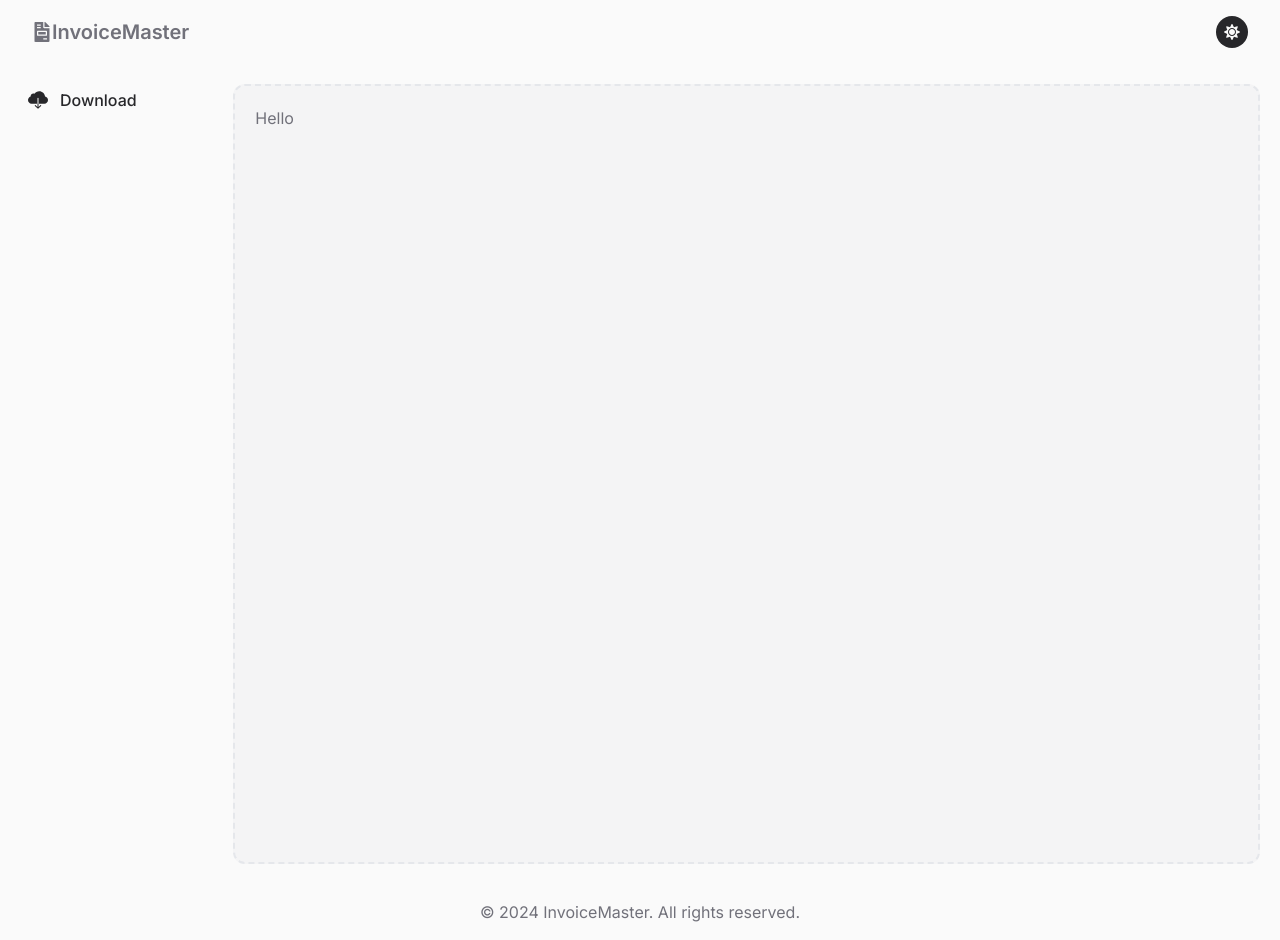
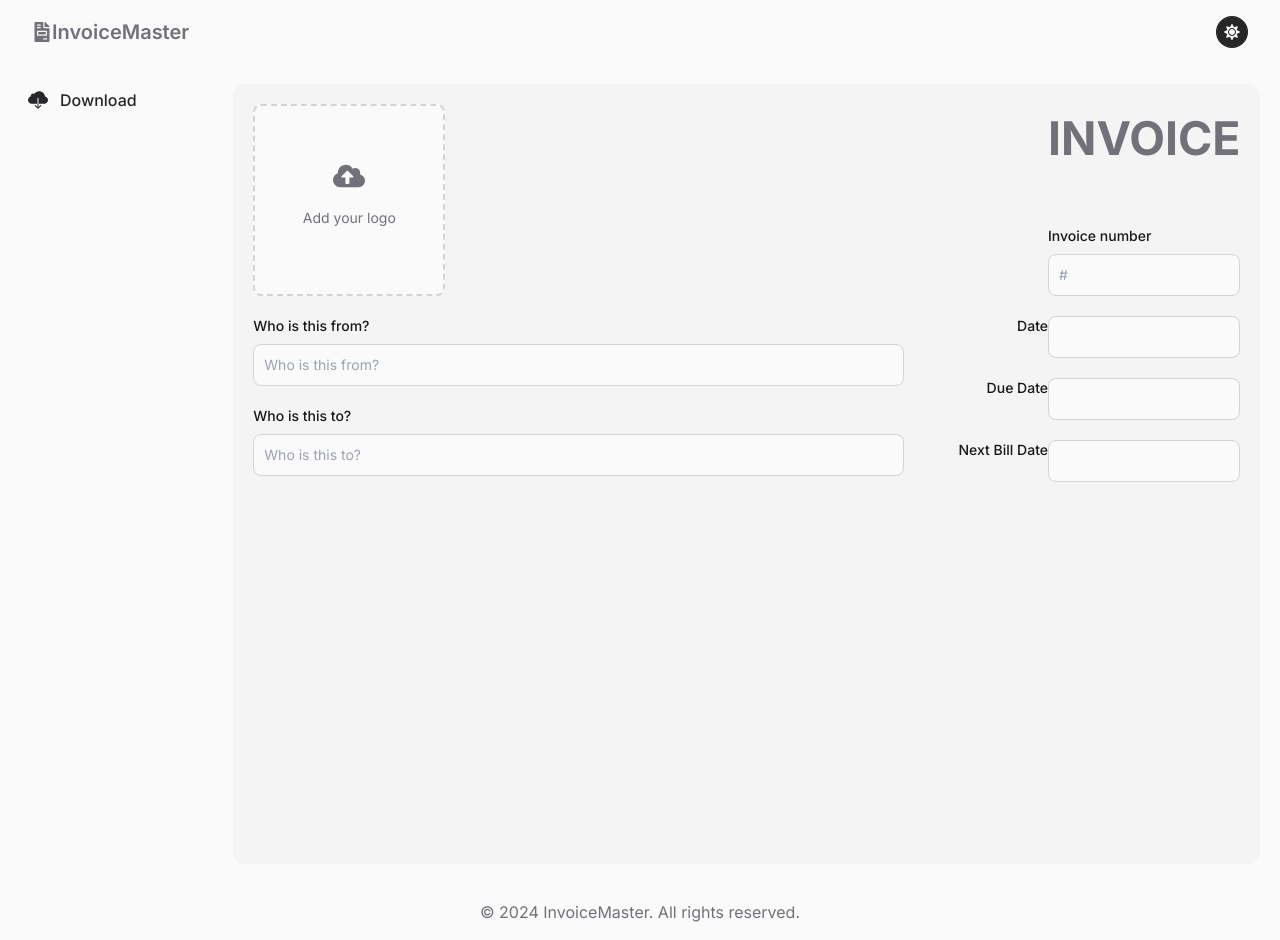
Before and after one commit to prasenjitpriyan/invoicemaster, a Next.js app: page / in a window 1280 px wide. Built offline with nearby package versions, Linux system fonts and the light colour scheme.

Commit message:
Input field and date picker added to hero section

```diff
--- a/app/page.tsx
+++ b/app/page.tsx
@@ -3,7 +3,7 @@ import React from "react";
 
 const Home: React.FC = () => {
   return (
-    <main>
+    <main className="overflow-x-hidden">
       <Hero />
     </main>
   );
--- /dev/null
+++ b/components/DatePicker.tsx
@@ -0,0 +1,22 @@
+"use client";
+
+import React, { useState } from "react";
+import DatePicker from "react-datepicker";
+import "react-datepicker/dist/react-datepicker.css";
+
+const DatePickerCoponents: React.FC = () => {
+  const [selectedDate, setSelectedDate] = useState<Date | null>(null);
+
+  return (
+    <div>
+      <DatePicker
+        className="bg-zinc-50 border border-zinc-300 text-zinc-900 text-sm rounded-lg focus:ring-zinc-500 focus:border-zinc-500 block p-2.5 dark:bg-zinc-700 dark:border-zinc-600 dark:placeholder-zinc-400 dark:text-zinc-50 dark:focus:ring-zinc-500 dark:focus:border-zinc-500 w-48"
+        selected={selectedDate}
+        onChange={(date: Date | null) => setSelectedDate(date)}
+        dateFormat="dd/MM/yyyy" // Customize date format
+      />
+    </div>
+  );
+};
+
+export default DatePickerCoponents;
--- a/components/Hero.tsx
+++ b/components/Hero.tsx
@@ -1,6 +1,9 @@
 import Link from "next/link";
 import React from "react";
 import { IoIosCloudDownload } from "react-icons/io";
+import { FaCloudUploadAlt } from "react-icons/fa";
+import TextInput from "./TextInput";
+import DatePickerCoponents from "./DatePicker";
 
 const Hero: React.FC = () => {
   return (
@@ -19,8 +22,79 @@ const Hero: React.FC = () => {
         </div>
       </aside>
       <aside className="min-h-[100svh] w-full">
-        <div className="m-5 bg-zinc-100 dark:bg-zinc-800 h-[calc(100svh_-_1.25rem)] rounded-xl p-5 border-2 border-dashed">
-          <h1>Hello</h1>
+        <div className="m-5 bg-zinc-100 dark:bg-zinc-800 h-[calc(100svh_-_1.25rem)] rounded-xl p-5">
+          <div className="flex-col md:flex-row">
+            {/* Para1 */}
+            <div className="flex justify-between">
+              <div className="flex">
+                <label
+                  htmlFor="dropzone-file"
+                  className="flex flex-col items-center justify-center h-48 w-48 border-2 border-zinc-300 border-dashed rounded-lg cursor-pointer bg-zinc-50 dark:hover:bg-zinc-800 dark:bg-zinc-700 hover:bg-zinc-100 dark:border-zinc-600 dark:hover:border-zinc-500"
+                >
+                  <div className="flex flex-col items-center justify-center pt-5 pb-6">
+                    <FaCloudUploadAlt className="w-8 h-8 mb-4 text-zinc-500 dark:text-zinc-400" />
+                    <p className="mb-2 text-sm text-zinc-500 dark:text-zinc-400">
+                      Add your logo
+                    </p>
+                  </div>
+                  <input id="dropzone-file" type="file" className="hidden" />
+                </label>
+              </div>
+              <div className="flex flex-col justify-between h-48 w-48">
+                <h1 className="font-bold text-[2.90rem]">INVOICE</h1>
+                <TextInput
+                  htmlFor="invoice"
+                  labelText="Invoice number"
+                  type="number"
+                  placeholder="#"
+                  className="w-full"
+                />
+              </div>
+            </div>
+            {/* Para2 */}
+            <div className="flex flex-col lg:flex-row gap-5 mt-5">
+              <div className="w-full flex flex-col gap-5">
+                <TextInput
+                  htmlFor="from"
+                  labelText="Who is this from?"
+                  type="text"
+                  placeholder="Who is this from?"
+                  className="w-full"
+                />
+                <TextInput
+                  htmlFor="to"
+                  labelText="Who is this to?"
+                  type="text"
+                  placeholder="Who is this to?"
+                  className="w-full"
+                />
+              </div>
+              <div className="lg:w-[30rem] flex flex-col justify-evenly gap-5">
+                <div className="flex justify-end">
+                  <h1 className="text-sm font-medium text-zinc-900 dark:text-zinc-50">
+                    Date
+                  </h1>
+                  <DatePickerCoponents />
+                </div>
+                <div className="flex justify-end">
+                  <h1 className="text-sm font-medium text-zinc-900 dark:text-zinc-50">
+                    Due Date
+                  </h1>
+                  <DatePickerCoponents />
+                </div>
+                <div className="flex justify-end">
+                  <h1 className="text-sm font-medium text-zinc-900 dark:text-zinc-50">
+                    Next Bill Date
+                  </h1>
+                  <DatePickerCoponents />
+                </div>
+              </div>
+            </div>
+            {/* Para3 */}
+            <div></div>
+            {/* Para4 */}
+            <div></div>
+          </div>
         </div>
       </aside>
     </section>
--- /dev/null
+++ b/components/TextInput.tsx
@@ -0,0 +1,37 @@
+import React, { ReactNode } from "react";
+
+interface TextInputProps {
+  htmlFor: string;
+  labelText: string;
+  type: string;
+  placeholder: string;
+  className: string;
+}
+
+const TextInput: React.FC<TextInputProps> = ({
+  htmlFor,
+  labelText,
+  type,
+  placeholder,
+  className,
+}) => {
+  return (
+    <div>
+      <label
+        htmlFor={htmlFor}
+        className="block mb-2 text-sm font-medium text-zinc-900 dark:text-zinc-50"
+      >
+        {labelText}
+      </label>
+      <input
+        type={type}
+        id={htmlFor}
+        className={`bg-zinc-50 border border-zinc-300 text-zinc-900 text-sm rounded-lg focus:ring-zinc-500 focus:border-zinc-500 block p-2.5 dark:bg-zinc-700 dark:border-zinc-600 dark:placeholder-zinc-400 dark:text-zinc-50 dark:focus:ring-zinc-500 dark:focus:border-zinc-500 ${className}`}
+        placeholder={placeholder}
+        required
+      />
+    </div>
+  );
+};
+
+export default TextInput;
--- a/package.json
+++ b/package.json
@@ -11,8 +11,10 @@
   },
   "dependencies": {
     "@reduxjs/toolkit": "^2.2.6",
+    "@types/react-datepicker": "^6.2.0",
     "next": "14.2.4",
     "react": "^18",
+    "react-datepicker": "^7.2.0",
     "react-dom": "^18",
     "react-icons": "^5.2.1",
     "react-redux": "^9.1.2",
```
Also changed, not shown: 1 other file (tests, documents, lock files or other folders).
